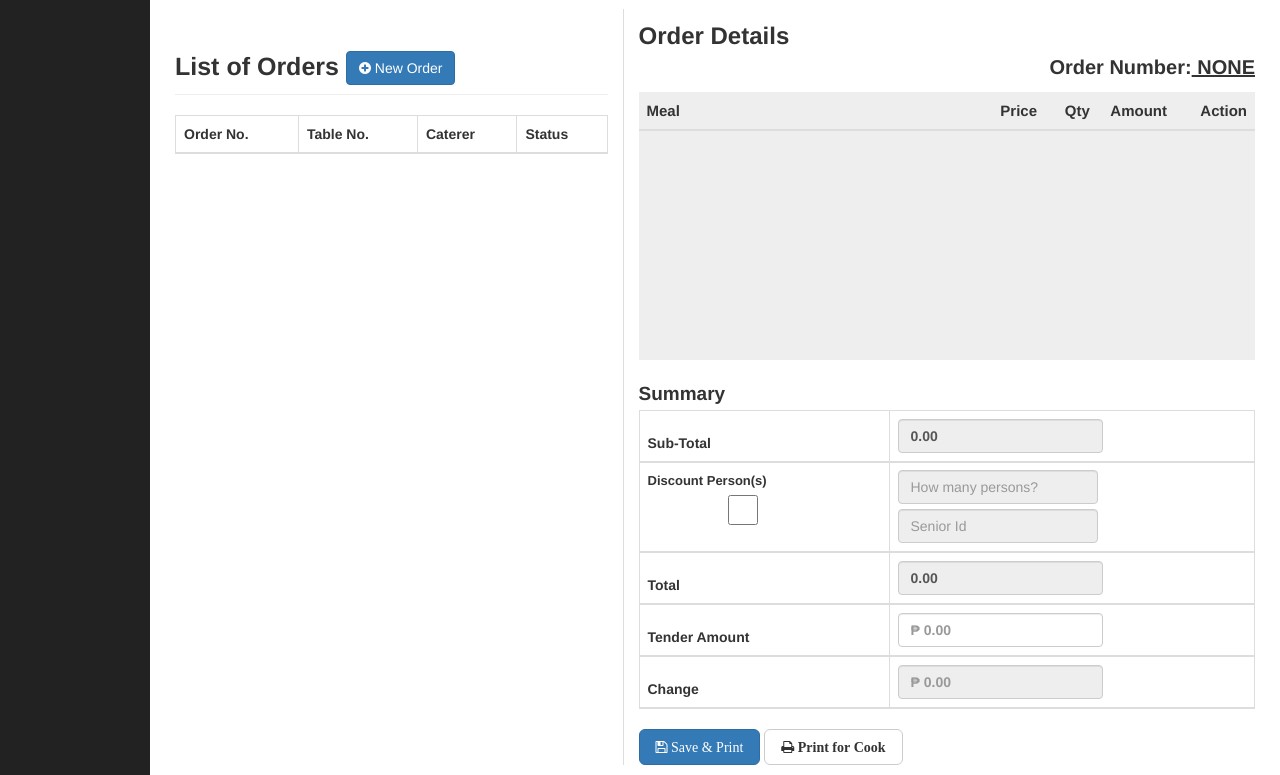
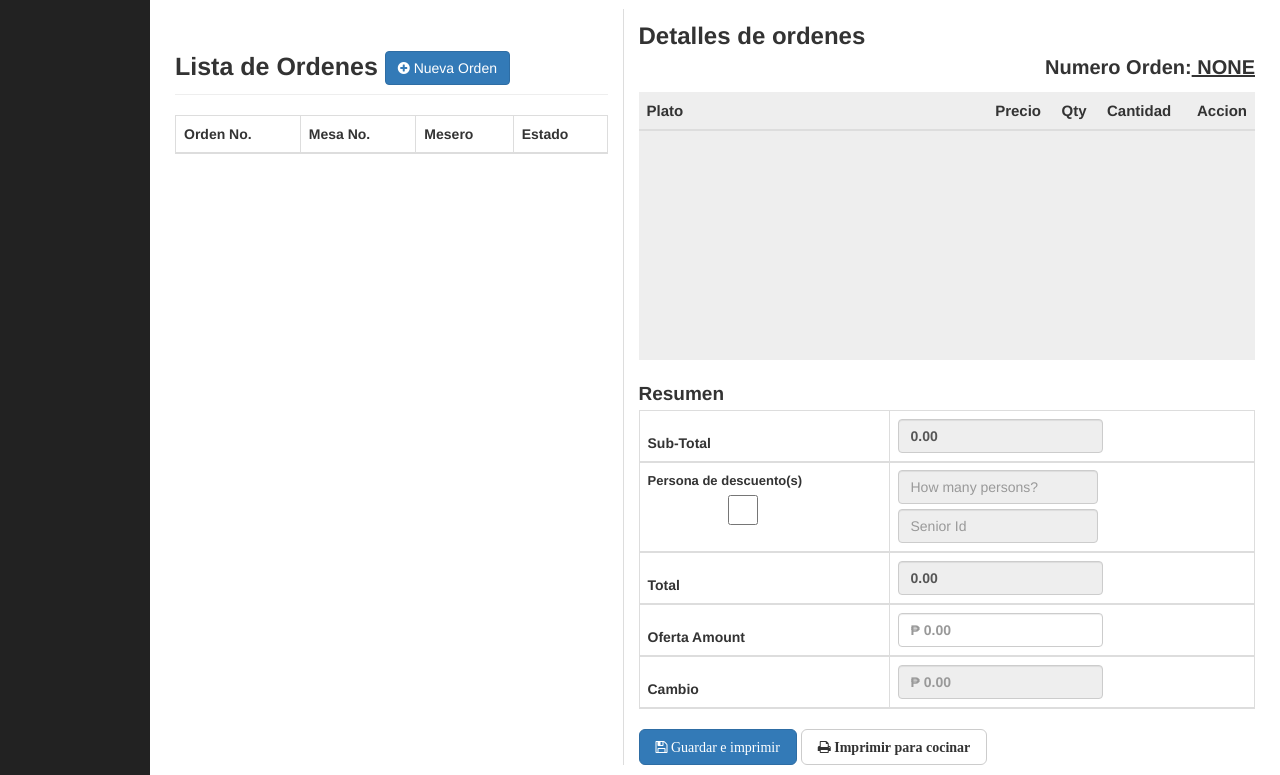
Before and after one commit to iberi22/restauranteAP_PHP_Es, a PHP site: page /admin/orders/index.php?view=POS in a window 1280 px wide. Shown: the part 51-826 px from the top of the page. Run offline with PHP 8.4, Linux system fonts and the light colour scheme; the visitor is signed in with stand-in values (Sample User, id 1); data comes from the database, SQL or seed files in the repository; lists and menus that the app fills with data are empty.

Commit message:
cambios estable #1.1

```diff
--- a/admin/category/add.php
+++ b/admin/category/add.php
@@ -9,14 +9,14 @@
 
            <div class="row">
          <div class="col-lg-12">
-            <h1 class="page-header">Add New Category</h1>
+            <h1 class="page-header">Añadir nueva categoria</h1>
           </div>
           <!-- /.col-lg-12 -->
        </div>
                   <div class="form-group">
                     <div class="col-md-8">
                       <label class="col-md-4 control-label" for=
-                      "CATEGORY">Category:</label>
+                      "CATEGORY">Categoría:</label>
 
                       <div class="col-md-8">
                          <input class="form-control input-lg" id="CATEGORY" name="CATEGORY" placeholder=
@@ -33,7 +33,7 @@
                       "idno"></label>
 
                       <div class="col-md-8">
-                         <button style="width: 100%;" class="btn btn-primary btn-lg" name="save" type="submit" ><span class="fa fa-save fw-fa"></span> Save</button>
+                         <button style="width: 100%;" class="btn btn-primary btn-lg" name="save" type="submit" ><span class="fa fa-save fw-fa"></span> Guardar</button>
                       <!-- <a href="index.php" class="btn btn-info"><span class="glyphicon glyphicon-arrow-left"></span>&nbsp;<strong>Back</strong></a> -->
 
                      </div>
--- a/admin/category/edit.php
+++ b/admin/category/edit.php
@@ -12,12 +12,12 @@
  <form class="form-horizontal span6" action="controller.php?action=edit" method="POST">
 
           <fieldset>
-            <h1 class="page-header">Update Category</h1>
+            <h1 class="page-header">Actualizar categoría</h1>
 
 
                   <div class="form-group">
                     <div class="col-md-8">
-                      <label style="font-size: 20px;" class="col-md-4 control-label" for="CATEGORY">Category:</label>
+                      <label style="font-size: 20px;" class="col-md-4 control-label" for="CATEGORY">Categoría:</label>
 
                       <div class="col-md-8">
                        <input  id="CATEGORYID" name="CATEGORYID"   type="HIDDEN" value="<?php echo $singlecategory->CATEGORYID; ?>">
@@ -36,7 +36,7 @@
 
                       <div class="col-md-8">
                       <!-- <a href="index.php" class="btn btn_fixnmix"><span class="glyphicon glyphicon-arrow-left"></span>&nbsp;<strong>Back</strong></a> -->
-                      <button style="font-size: 20px; width: 100%;" class="btn btn-primary btn-lg" name="save" type="submit" ><span class="fa fa-save fw-fa"></span> Save</button>
+                      <button style="font-size: 20px; width: 100%;" class="btn btn-primary btn-lg" name="save" type="submit" ><span class="fa fa-save fw-fa"></span> Guardar</button>
 
                       </div>
                     </div>
--- a/admin/login.php
+++ b/admin/login.php
@@ -39,10 +39,10 @@ require_once("../include/initialize.php");
     <form action="" method="POST">
       <h1>Login</h1>
       <div>
-        <input type="text" placeholder="Username" required="" id="username"  name="user_email" />
+        <input type="text" placeholder="Usuario" required="" id="username"  name="user_email" />
       </div>
       <div>
-        <input type="password" placeholder="Password" required="" id="password" name="user_pass" />
+        <input type="password" placeholder="Contraseña" required="" id="password" name="user_pass" />
       </div>
       <div>
         <input type="submit" name="btnLogin" value="Log in" />
--- a/admin/orders/pos.php
+++ b/admin/orders/pos.php
@@ -47,16 +47,17 @@ input[type="checkbox"]{
     	<div class="col-lg-12">
     		<div class="row">
     			<div class="page-header">
-    				List of Orders <a href="addorder.php" class="btn-primary btn btn-s" data-toggle="lightbox" data-title="New Order"><i class="fa fa-plus-circle"></i> New Order</a>
+    				Lista de Ordenes <a href="addorder.php" class="btn-primary btn btn-s" data-toggle="lightbox" data-title="New Order">
+                    <i class="fa fa-plus-circle"></i> Nueva Orden</a>
     			</div>
                     <div id="reload" class="scrollorder">
                         <table class="table table-bordered table-hover">
                             <thead>
                                 <tr>
-                                    <th>Order No.</th>
-                                    <th>Table No.</th>
-                                    <th>Caterer</th>
-                                    <th>Status</th>
+                                    <th>Orden No.</th>
+                                    <th>Mesa No.</th>
+                                    <th>Mesero</th>
+                                    <th>Estado</th>
                                 </tr>
                             </thead>
                             <tbody>
@@ -91,10 +92,12 @@ input[type="checkbox"]{
     	<!-- order details -->
     		<div class="row">
     			<div   style="font-size: 24px;font-weight: bold;margin-top: 10px;">
-    				Order Details
+    				Detalles de ordenes
     				<small><?php echo isset($_GET['tableno']) ? " for Table Number: ". $_GET['tableno'] : "" ?> <?php echo isset($_GET['rem']) ? "| ". $_GET['rem'] : "" ?></small>
                     <span><?php echo isset($_GET['orderno']) ?  '<a href="addmeal.php?view=addmeal&orderno='.$_GET['orderno'].'&tableno='.$_GET['tableno'].'&rem='.$remarks.'" data-toggle="lightbox" class="btn btn-s btn-primary " data-title="<b>Add Meal</b>"><i class="fa fa-plus-circle"> Add Meal</i></a>' : ''; ?></span>
-    				<p style="text-align: right;font-size: 20px;">Order Number:<b style="text-decoration: underline;"> <?php echo isset($_GET['orderno']) ?  $_GET['orderno'] : "NONE" ?></b>
+    				<p style="text-align: right;font-size: 20px;">Numero Orden:<b style="text-decoration: underline;">
+                    <?php
+                        echo isset($_GET['orderno']) ?  $_GET['orderno'] : "NONE" ?></b>
     					<input type="hidden" name="ORDERNO" id="ORDERNO"   value="<?php echo isset($_GET['orderno']) ?  $_GET['orderno'] : "NONE" ?>">
                         <input type="hidden" name="tableno" id="tableno"   value="<?php echo isset($_GET['tableno']) ?  $_GET['tableno'] : "NONE" ?>">
                          <input type="hidden" name="REMARKS" id="REMARKS"   value="<?php echo isset($_GET['rem']) ?  $_GET['rem'] : "" ?>">
@@ -105,11 +108,11 @@ input[type="checkbox"]{
     			<table id="table" class="table table-hover" style="font-size: 12px" >
     				<thead>
     					<tr style="font-size: 15px;">
-    					    <th>Meal</th>
-							<th width="60">Price</th>
+    					    <th>Plato</th>
+							<th width="60">Precio</th>
 							<th width="50" style="text-align: center;">Qty</th>
-							<th width="90">Amount</th>
-							<th width="30">Action</th>
+							<th width="90">Cantidad</th>
+							<th width="30">Accion</th>
     					</tr>
     				</thead>
     				<tbody>
@@ -151,7 +154,7 @@ input[type="checkbox"]{
     		<!-- end order details -->
     		<!-- summary -->
     			<div style="font-size: 19px;font-weight: bold;margin-top:20px;margin-bottom: 3px">
-    				Summary
+    				Resumen
     			</div>
 
     			<table class="table table-bordered">
@@ -164,7 +167,7 @@ input[type="checkbox"]{
                         <tr>
                             <tr>
                                 <td>
-                                    <b style="font-size: 13px;">Discount Person(s)</b> <input type="checkbox" id="SENIORCITIZEN" name="SENIORCITIZEN" class="seniorcitizen" value="20">
+                                    <b style="font-size: 13px;">Persona de descuento(s)</b> <input type="checkbox" id="SENIORCITIZEN" name="SENIORCITIZEN" class="seniorcitizen" value="20">
                                 </td>
                                 <td>
                                     <input class="form-control" placeholder="How many persons?" type="number" id="SENIORADDNO" name="SENIORADDNO" style="width: 200px;" disabled="true">
@@ -178,18 +181,18 @@ input[type="checkbox"]{
                             <input type="hidden" name="overalltotal" id="overalltotal"   value="<?php echo number_format($total,2); ?>"></th>
                         </tr>
     					<tr>
-    						<th width="250">Tender Amount</th>
+    						<th width="250">Oferta Amount</th>
     						<th><input type="text" class="form-control"  name="tenderamount" id="tenderamount"  placeholder="&#8369 0.00" autocomplete="off"> <span id="errortrap"></span></th>
     					</tr>
     					<tr>
-    						<th width="250">Change</th>
+    						<th width="250">Cambio</th>
     						<th><input class="form-control" type="" class="sukli" readonly="true" name="sukli" id="sukli" value="" placeholder="&#8369 0.00"></th>
     					</tr>
     				</thead>
     			</table>
     			<div>
-    				<button target="_blank" type="submit" name="save" class="btn btn-primary btn-lg fa fa-save" id="save"> Save & Print</button>
-                    <a target="_blank" href="tempreceipt.php?orderno=<?php echo isset($_GET['orderno']) ?  $_GET['orderno'] : "NONE" ?>&tableno=<?php echo isset($_GET['tableno']) ?  $_GET['tableno'] : "NONE" ?>" class="btn btn-default btn-lg fa fa-print"> <b>Print for Cook</b></a>
+    				<button target="_blank" type="submit" name="save" class="btn btn-primary btn-lg fa fa-save" id="save"> Guardar e imprimir</button>
+                    <a target="_blank" href="tempreceipt.php?orderno=<?php echo isset($_GET['orderno']) ?  $_GET['orderno'] : "NONE" ?>&tableno=<?php echo isset($_GET['tableno']) ?  $_GET['tableno'] : "NONE" ?>" class="btn btn-default btn-lg fa fa-print"> <b>Imprimir para cocinar</b></a>
     			</div>
     		</div>
     		<!-- end summary -->
@@ -201,11 +204,11 @@ input[type="checkbox"]{
 function SearchTable() {
   // Declare variables
   var input, filter, table, tr, td, i;
-  input = document.getElementById("myInput");
+  input  = document.getElementById("myInput");
   filter = input.value.toUpperCase();
-  table = document.getElementById("dashtable");
-  tr = table.getElementsByTagName("tr");
-  td = table.getElementsByTagName("td");
+  table  = document.getElementById("dashtable");
+  tr     = table.getElementsByTagName("tr");
+  td     = table.getElementsByTagName("td");
 
   // Loop through all table rows, and hide those who don't match the search query
   for (i = 0; i < tr.length; i++) {
```
Also changed, not shown: admin/js/janobe.js (+151 -176 lines), admin/meals/add.php (+6 -6 lines), admin/meals/controller.php (+5 -5 lines), admin/meals/edit.php (+6 -6 lines), admin/meals/list.php (+9 -9 lines), login.php (+5 -6 lines), orders/pos.php (+7 -7 lines), theme/templates.php (+7 -1 lines).
